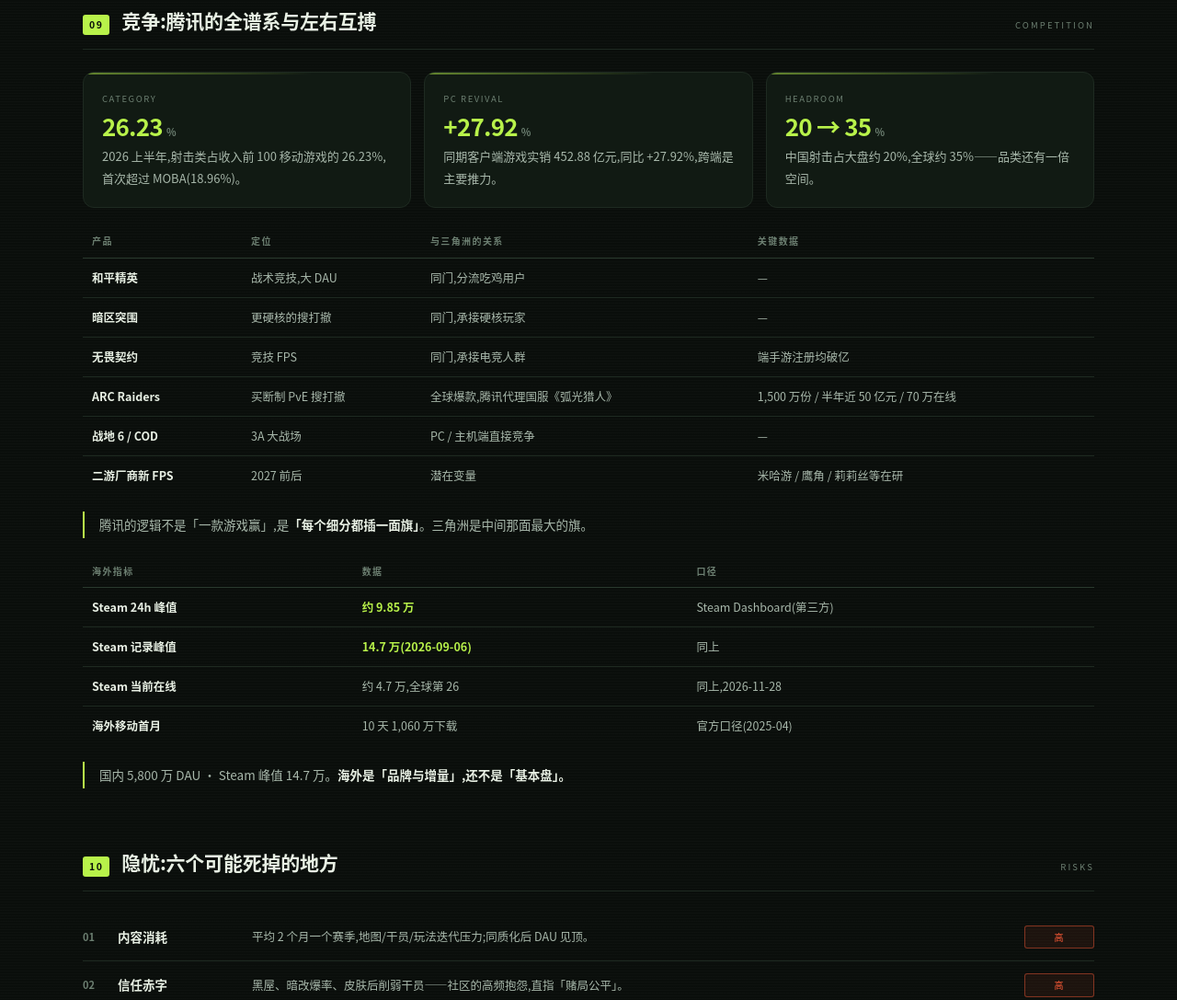
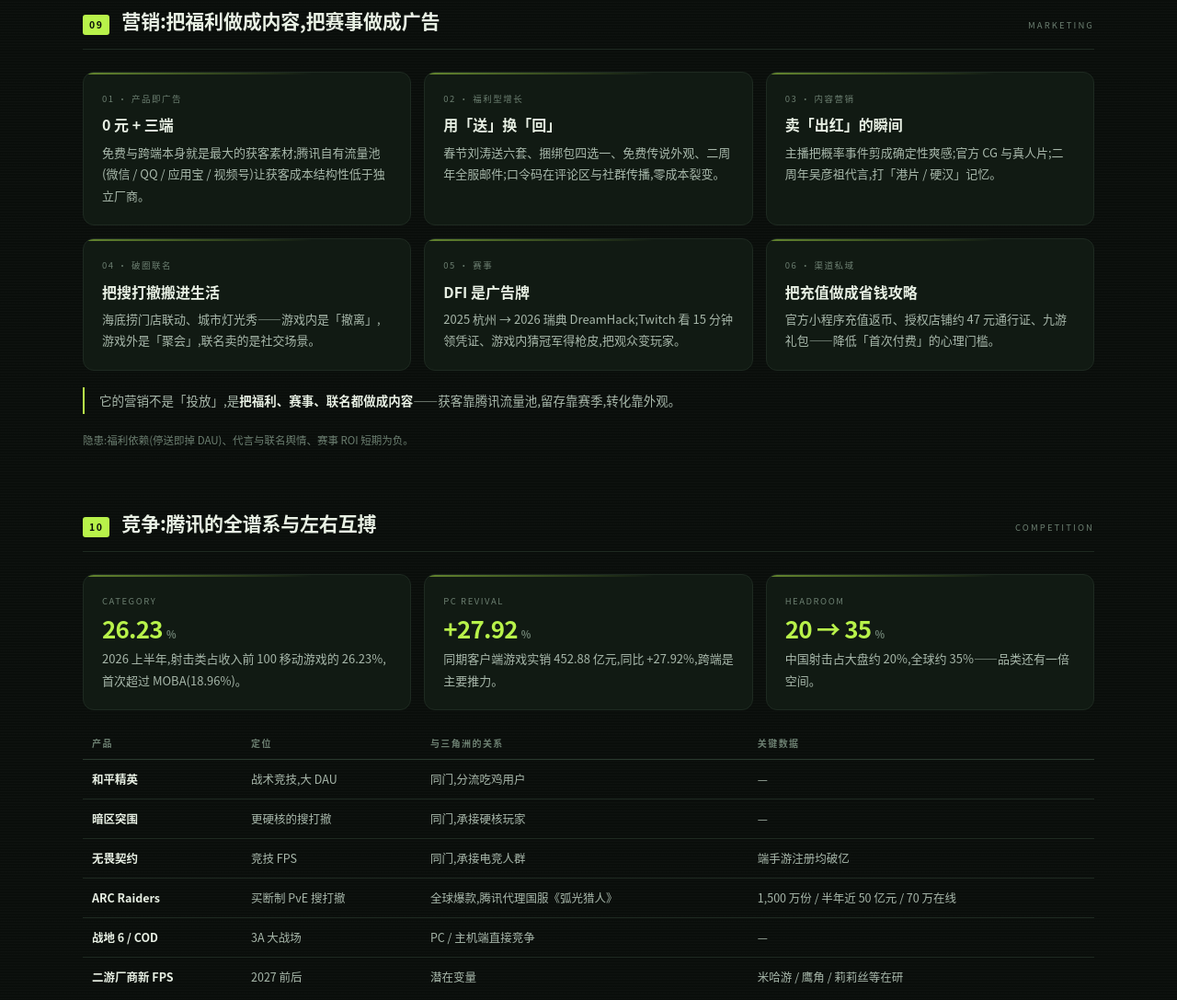
Before and after one commit to ddf-gif/AD-analysis, a plain HTML site: page 018-delta-force/index.html in a window 1280 px wide. Shown: the part 5217-6304 px from the top of the page at 92% size. Drawn offline with Linux system fonts and the light colour scheme.

Commit message:
docs: 018 补充营销章节(6 个动作 + 隐患),重排章节序号

```diff
--- a/018-delta-force/index.html
+++ b/018-delta-force/index.html
@@ -504,9 +504,24 @@
     <div class="quote">它用「不卖数值」换来了口碑,又用「<b>算法调控</b>」把口碑一点点抵押出去。</div>
   </section>
 
-  <!-- 09 竞争 -->
+  <!-- 09 营销 -->
   <section class="sec">
-    <div class="sec-head"><span class="sec-num">09</span><h2 class="sec-title">竞争:腾讯的全谱系与左右互搏</h2><span class="sec-en">Competition</span></div>
+    <div class="sec-head"><span class="sec-num">09</span><h2 class="sec-title">营销:把福利做成内容,把赛事做成广告</h2><span class="sec-en">Marketing</span></div>
+    <div class="grid-3">
+      <div class="card"><span class="tag">01 · 产品即广告</span><h3>0 元 + 三端</h3><p>免费与跨端本身就是最大的获客素材;腾讯自有流量池(微信 / QQ / 应用宝 / 视频号)让获客成本结构性低于独立厂商。</p></div>
+      <div class="card"><span class="tag">02 · 福利型增长</span><h3>用「送」换「回」</h3><p>春节刘涛送六套、捆绑包四选一、免费传说外观、二周年全服邮件;口令码在评论区与社群传播,零成本裂变。</p></div>
+      <div class="card"><span class="tag">03 · 内容营销</span><h3>卖「出红」的瞬间</h3><p>主播把概率事件剪成确定性爽感;官方 CG 与真人片;二周年吴彦祖代言,打「港片 / 硬汉」记忆。</p></div>
+      <div class="card"><span class="tag">04 · 破圈联名</span><h3>把搜打撤搬进生活</h3><p>海底捞门店联动、城市灯光秀——游戏内是「撤离」,游戏外是「聚会」,联名卖的是社交场景。</p></div>
+      <div class="card"><span class="tag">05 · 赛事</span><h3>DFI 是广告牌</h3><p>2025 杭州 → 2026 瑞典 DreamHack;Twitch 看 15 分钟领凭证、游戏内猜冠军得枪皮,把观众变玩家。</p></div>
+      <div class="card"><span class="tag">06 · 渠道私域</span><h3>把充值做成省钱攻略</h3><p>官方小程序充值返币、授权店铺约 47 元通行证、九游礼包——降低「首次付费」的心理门槛。</p></div>
+    </div>
+    <div class="quote">它的营销不是「投放」,是<b>把福利、赛事、联名都做成内容</b>——获客靠腾讯流量池,留存靠赛季,转化靠外观。</div>
+    <p class="note">隐患:福利依赖(停送即掉 DAU)、代言与联名舆情、赛事 ROI 短期为负。</p>
+  </section>
+
+  <!-- 10 竞争 -->
+  <section class="sec">
+    <div class="sec-head"><span class="sec-num">10</span><h2 class="sec-title">竞争:腾讯的全谱系与左右互搏</h2><span class="sec-en">Competition</span></div>
     <div class="grid-3" style="margin-bottom:18px">
       <div class="card"><span class="tag">Category</span><div class="big">26.23<small>%</small></div><p style="margin-top:8px">2026 上半年,射击类占收入前 100 移动游戏的 26.23%,首次超过 MOBA(18.96%)。</p></div>
       <div class="card"><span class="tag">PC Revival</span><div class="big">+27.92<small>%</small></div><p style="margin-top:8px">同期客户端游戏实销 452.88 亿元,同比 +27.92%,跨端是主要推力。</p></div>
@@ -543,7 +558,7 @@
 
   <!-- 10 风险 -->
   <section class="sec">
-    <div class="sec-head"><span class="sec-num">10</span><h2 class="sec-title">隐忧:六个可能死掉的地方</h2><span class="sec-en">Risks</span></div>
+    <div class="sec-head"><span class="sec-num">11</span><h2 class="sec-title">隐忧:六个可能死掉的地方</h2><span class="sec-en">Risks</span></div>
     <div class="risk-row"><div class="i">01</div><div class="n">内容消耗</div><div class="d">平均 2 个月一个赛季,地图/干员/玩法迭代压力;同质化后 DAU 见顶。</div><div class="lv h">高</div></div>
     <div class="risk-row"><div class="i">02</div><div class="n">信任赤字</div><div class="d">黑屋、暗改爆率、皮肤后削弱干员——社区的高频抱怨,直指「赌局公平」。</div><div class="lv h">高</div></div>
     <div class="risk-row"><div class="i">03</div><div class="n">外挂 / 护航</div><div class="d">灰色产业链破坏公平;封禁是持久战,打而不死。</div><div class="lv h">高</div></div>
```
Also changed, not shown: 018-delta-force/preview.png, 1 other file.
